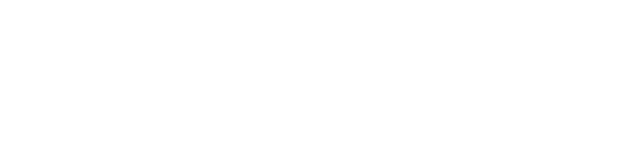
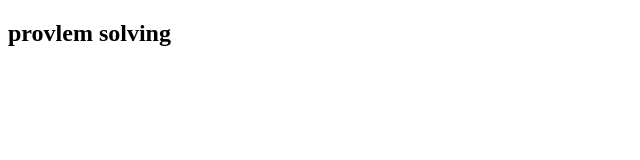
Before and after one commit to rone242/website, a plain HTML site: page index.html in a window 1280 px wide. Shown: the whole page, without its empty margins (0-640 px from the left). Drawn offline with Linux system fonts and the light colour scheme.

Commit message:
added test

```diff
--- a/index.html
+++ b/index.html
@@ -6,6 +6,9 @@
     <title>Document</title>
 </head>
 <body>
+    <section>
 
+        <h1>provlem solving</h1>
+    </section>
 </body>
 </html>
```
Also changed, not shown: 1 other file.
